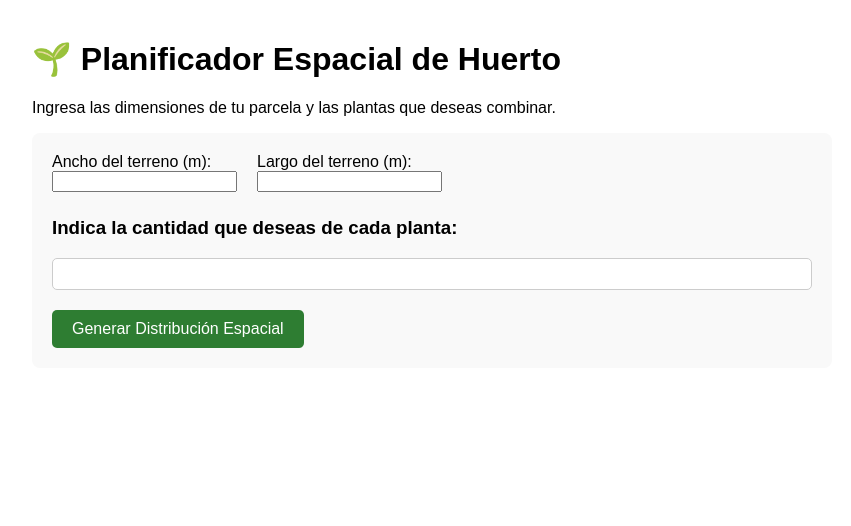
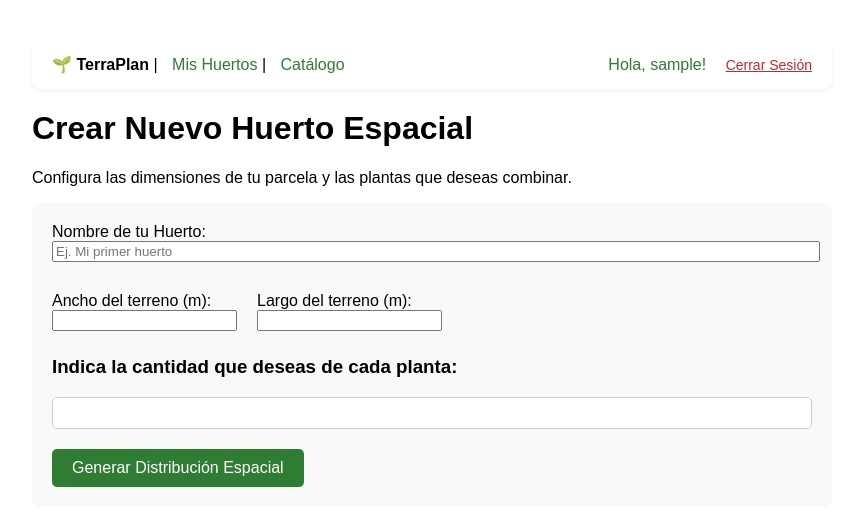
Before and after one commit to chucrutt/TerraPlan, a Django app: page /crear/ in a window 1280 px wide. Shown: the top 526 px of the page, without its empty margins (208-1059 px from the left). Run offline with Django 5.2, Linux system fonts and the light colour scheme; the visitor is signed in with stand-in values (Sample User, id 1); data that the repository does not hold is empty.

Commit message:
feat: multiples huertos por usuario con nombre, guardables y editables.

```diff
--- a/huerto/forms.py
+++ b/huerto/forms.py
@@ -2,6 +2,12 @@ from django import forms
 from .models import Planta
 
 class PlanificadorForm(forms.Form):
+    nombre = forms.CharField(
+        label='Nombre de tu Huerto',
+        max_length=150,
+        required=True,
+        widget=forms.TextInput(attrs={'class': 'form-control', 'style': 'margin-bottom:15px; width: 100%;', 'placeholder': 'Ej. Mi primer huerto'})
+    )
     ancho_terreno = forms.FloatField(
         label='Ancho del terreno (m)',
         min_value=0.1,
--- a/huerto/templates/huerto/planificador.html
+++ b/huerto/templates/huerto/planificador.html
@@ -14,11 +14,40 @@
 </head>
 <body>
     <div class="container">
-        <h1>🌱 Planificador Espacial de Huerto</h1>
-        <p>Ingresa las dimensiones de tu parcela y las plantas que deseas combinar.</p>
+        <!-- BARRA DE NAVEGACIÓN Y USUARIO -->
+        <div style="display: flex; justify-content: space-between; align-items: center; background: white; padding: 15px 20px; border-radius: 8px; margin-bottom: 20px; box-shadow: 0 2px 4px rgba(0,0,0,0.05);">
+            <div>
+                <strong>🌱 TerraPlan</strong>
+                | <a href="{% url 'dashboard' %}" style="text-decoration: none; color: #2e7d32; margin-left: 10px;">Mis Huertos</a>
+                | <a href="{% url 'catalogo' %}" style="text-decoration: none; color: #2e7d32; margin-left: 10px;">Catálogo</a>
+            </div>
+            <div>
+                {% if user.is_authenticated %}
+                    <span style="color: #2e7d32; margin-right: 15px;">Hola, {{ user.username }}!</span>
+
+                    <form method="POST" action="{% url 'logout' %}" style="display: inline; margin: 0; padding: 0; background: none; border: none;">
+                        {% csrf_token %}
+                        <button type="submit" style="background: none; border: none; color: #c62828; text-decoration: underline; cursor: pointer; padding: 0; font-size: 14px;">
+                            Cerrar Sesión
+                        </button>
+                    </form>
+                {% else %}
+                    <a href="{% url 'login' %}" style="color: #2e7d32; text-decoration: none; margin-right: 15px;">Inicia Sesión</a>
+                    <a href="{% url 'registro' %}" style="background: #2e7d32; color: white; padding: 8px 15px; border-radius: 5px; text-decoration: none; font-size: 14px;">Registrarse</a>
+                {% endif %}
+            </div>
+        </div>
+
+        <h1>{% if es_edicion %}Editar Huerto: {{ resultado.nombre }}{% else %}Crear Nuevo Huerto Espacial{% endif %}</h1>
+        <p>Configura las dimensiones de tu parcela y las plantas que deseas combinar.</p>
 
         <form method="POST">
             {% csrf_token %}
+
+            <div style="margin-bottom: 15px;">
+                {{ form.nombre.label_tag }}<br>
+                {{ form.nombre }}
+            </div>
             <div style="display: flex; gap: 20px; align-items: flex-start; flex-wrap: wrap;">
                 <div>
                     {{ form.ancho_terreno.label_tag }}<br>
@@ -33,7 +62,7 @@
             <h3 style="margin-top: 10px;">Indica la cantidad que deseas de cada planta:</h3>
             <div style="display: grid; grid-template-columns: repeat(auto-fill, minmax(150px, 1fr)); gap: 15px; margin-bottom: 20px; padding: 15px; border: 1px solid #ccc; border-radius: 5px; background: white;">
                 {% for field in form %}
-                    {% if field.name != 'ancho_terreno' and field.name != 'largo_terreno' %}
+                    {% if field.name != 'nombre' and field.name != 'ancho_terreno' and field.name != 'largo_terreno' %}
                     <div style="display: flex; flex-direction: column; align-items: flex-start;">
                         {{ field.label_tag }}
                         {{ field }}
@@ -48,8 +77,8 @@
         </form>
 
         {% if resultado %}
-        <div class="resultado">
-            <h2>Planificación de Huerto Generada (#{{ resultado.id }})</h2>
+        <div class="resultado" style="margin-top: 30px;">
+            <h2>Simulación Generada para: {{ resultado.nombre }}</h2>
             <p><strong>Dimensiones:</strong> {{ resultado.ancho_terreno }}m x {{ resultado.largo_terreno }}m</p>
 
             {% if resultado.distribucion_calculada.no_ubicadas %}
```
